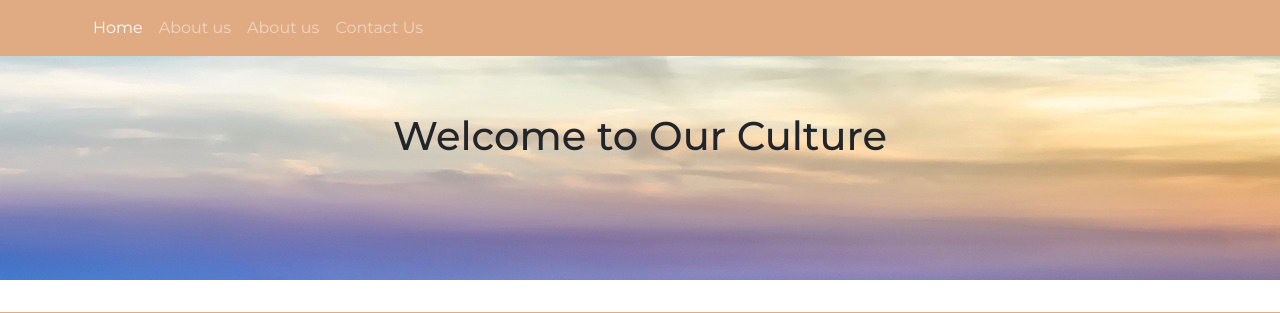
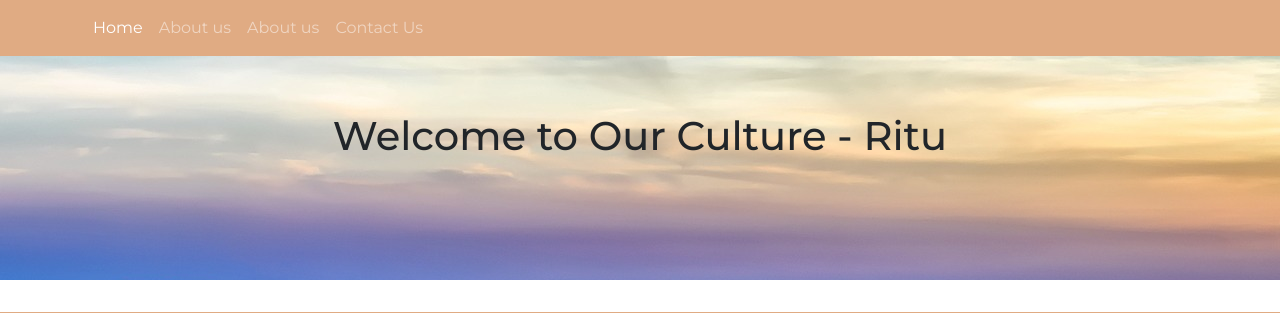
Before and after one commit to Ritu-kunwar/bootstrap, a PHP site: page / in a window 1280 px wide. Shown: the top 313 px of the page. Run offline with PHP 8.4, Linux system fonts and the light colour scheme.

Commit message:
Changes on Ritus branch

```diff
--- a/index.php
+++ b/index.php
@@ -45,7 +45,7 @@
 
             <div class="jumbotron jumbotron-fluid jumbo">
               <div class="container py-5 text-center">
-                <h1>Welcome to Our Culture</h1>
+                <h1>Welcome to Our Culture - Ritu</h1>
 
             </div>
 
```
